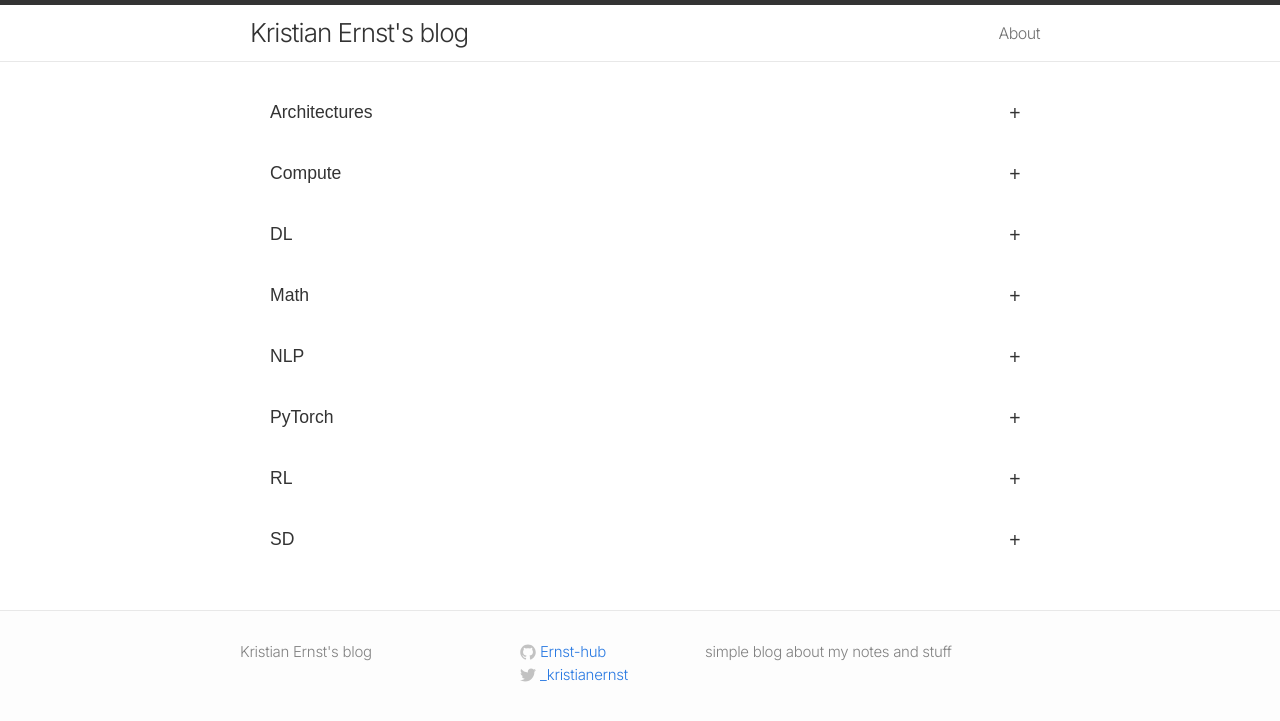
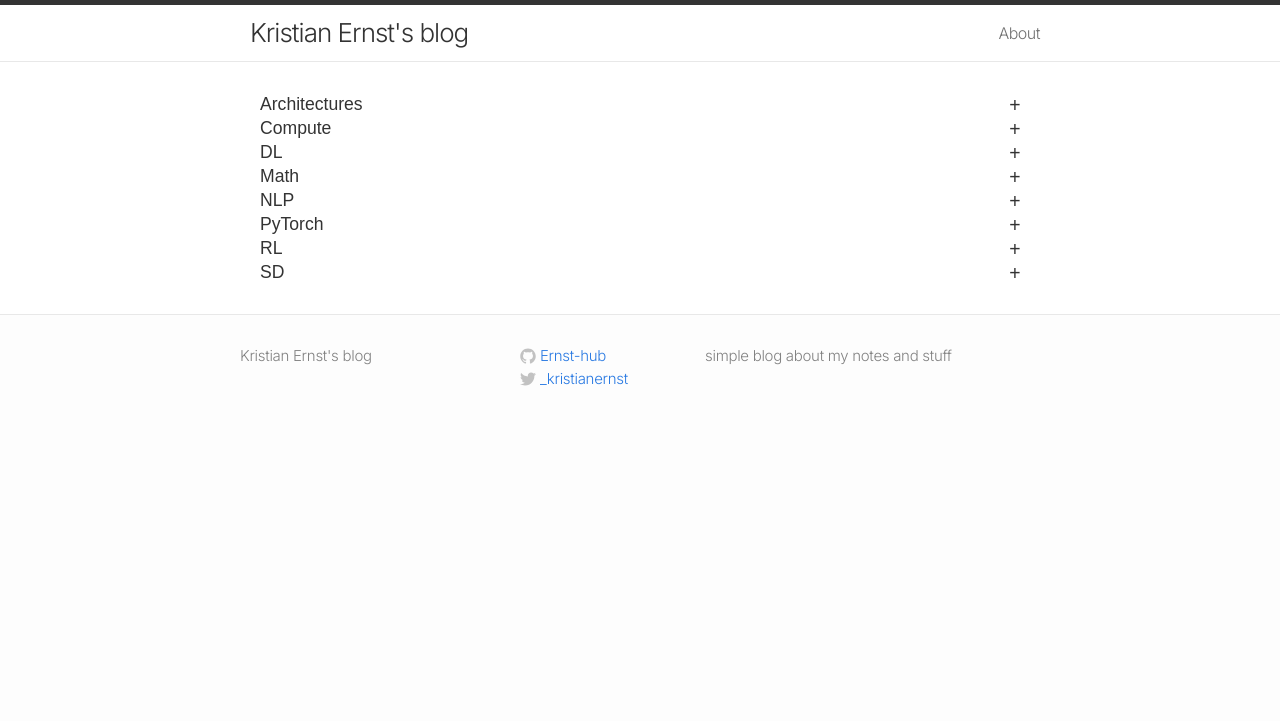
Before and after one commit to kristianernst/kristianernst.github.io, a Jekyll site: the page built from index.html, in a window 1280 px wide. Shown: the top 721 px of the page. Built offline with Jekyll 4.4.1, drawn with Linux system fonts in a browser that asks for light colours.

Commit message:
updated math

```diff
--- a/css/main.css
+++ b/css/main.css
@@ -482,8 +482,7 @@ vertical-align: middle;
   background-color: transparent; /* Remove the background */
   color: #333; /* Match the text color to your site's style */
   cursor: pointer;
-  padding-left: 30px; /* Reduce padding */
-  margin: 10px 0 30px;
+  padding-left: 20px; /* Reduce padding */
   position: relative;
   width: 100%;
   border: none;
@@ -501,6 +500,7 @@ vertical-align: middle;
   position: absolute;
   right: 0;
   top: 50%;
+  padding-left: 20px; /* Reduce padding */
   transform: translateY(-50%);
   content: '+';
   color: #333;
```
